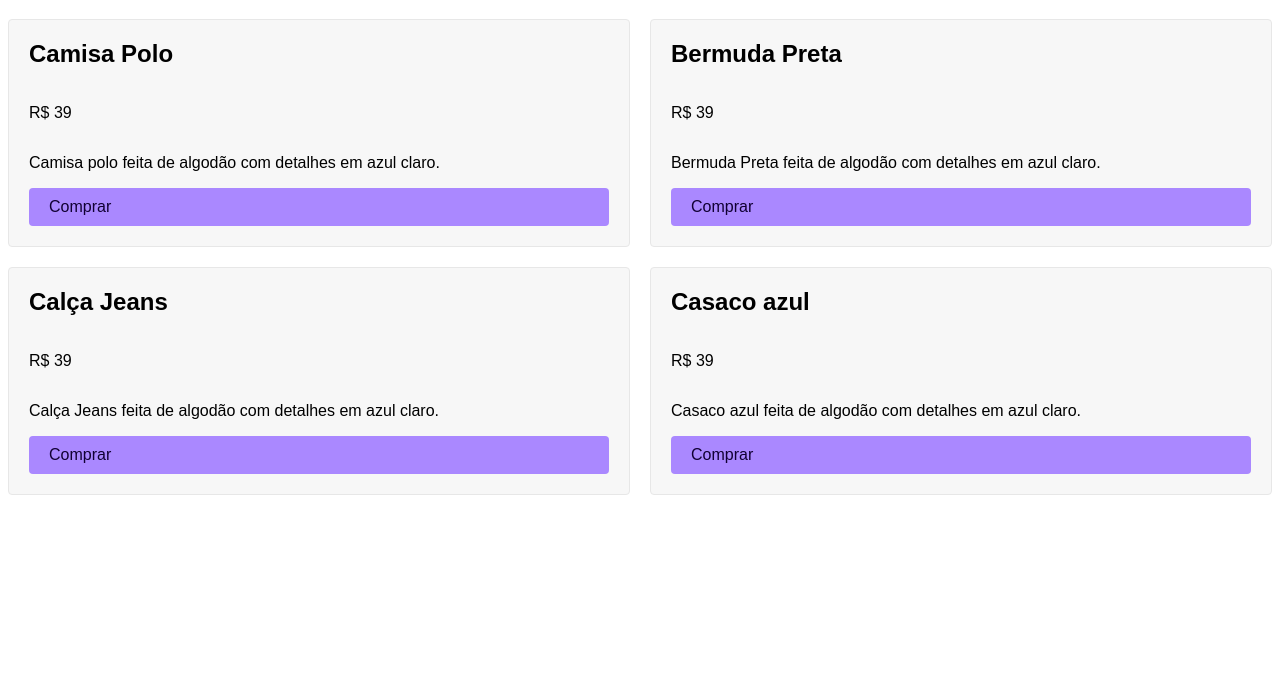
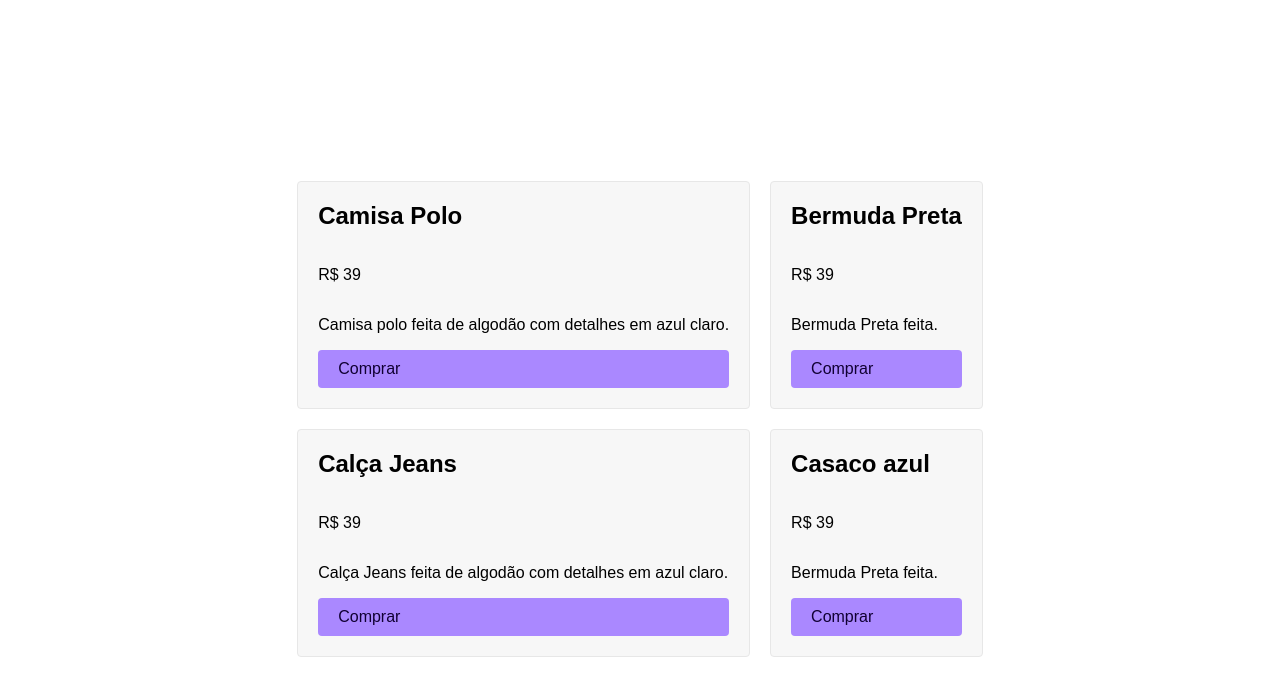
Before and after one commit to Lauzid/css-posicionamento, a plain HTML site: page index.html in a window 1280 px wide. Shown: the part 61-756 px from the top of the page. Drawn offline with Linux system fonts and the light colour scheme.

Commit message:
0303 align e justify content

```diff
--- a/index.html
+++ b/index.html
@@ -17,7 +17,7 @@
       <div class="item">
         <h2>Bermuda Preta</h2>
         <p class="preco">R$ 39</p>
-        <p>Bermuda Preta feita de algodão com detalhes em azul claro.</p>
+        <p>Bermuda Preta feita.</p>
         <a class="comprar" href="/">Comprar</a>
       </div>
       <div class="item">
@@ -29,7 +29,7 @@
       <div class="item">
         <h2>Casaco azul</h2>
         <p class="preco">R$ 39</p>
-        <p>Casaco azul feita de algodão com detalhes em azul claro.</p>
+        <p>Bermuda Preta feita.</p>
         <a class="comprar" href="/">Comprar</a>
       </div>
     </div>
--- a/style.css
+++ b/style.css
@@ -28,6 +28,10 @@ h2 {
 
 .grid {
   display: grid;
-  grid-template-columns: 1fr 1fr;
+  height: 800px;
+  grid-template-columns: auto auto;
   gap: 20px;
+  /* justify-content: space-evenly; Alinha/Distribui o conteúdo na horizontal */
+  /* align-content: center; Alinha/Distribui o conteúdo na vertical */
+  place-content: center; /*Atalho para align e justify*/
 }
```
Also changed, not shown: guias.txt (added).
